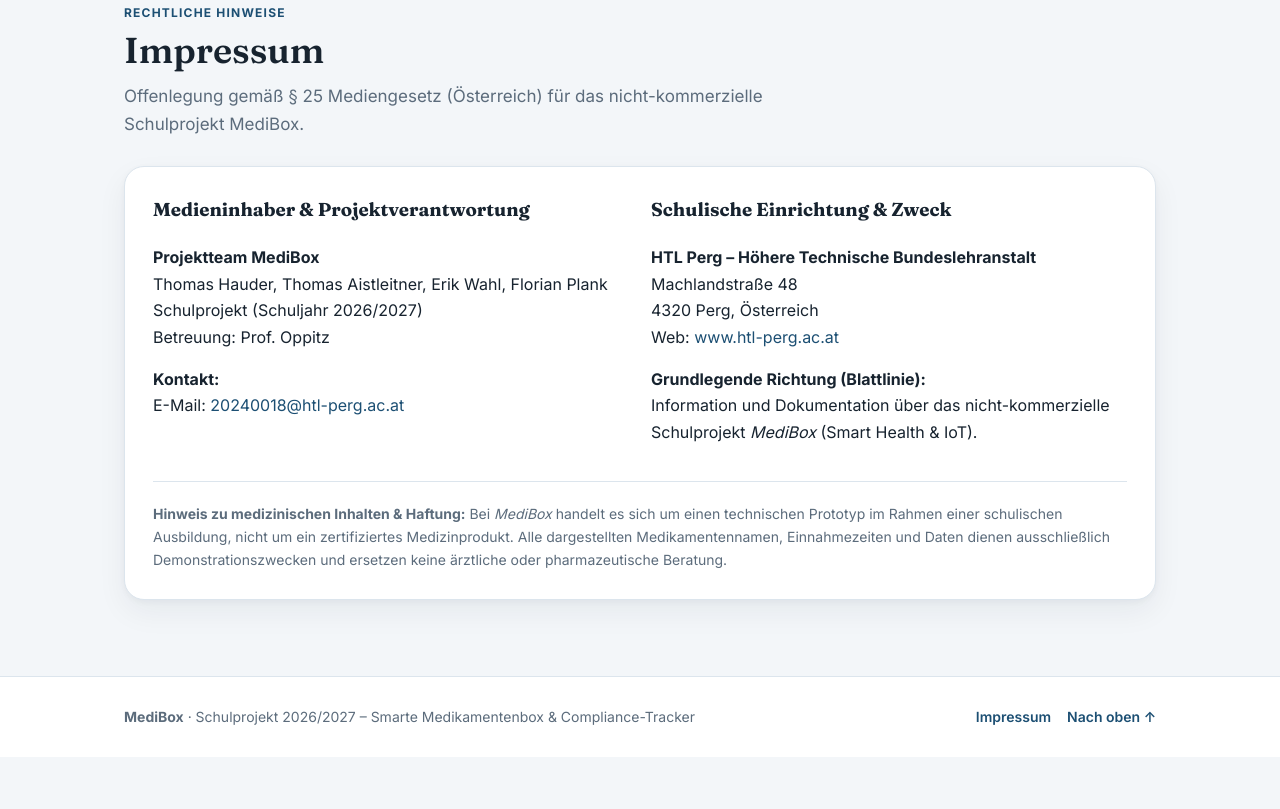
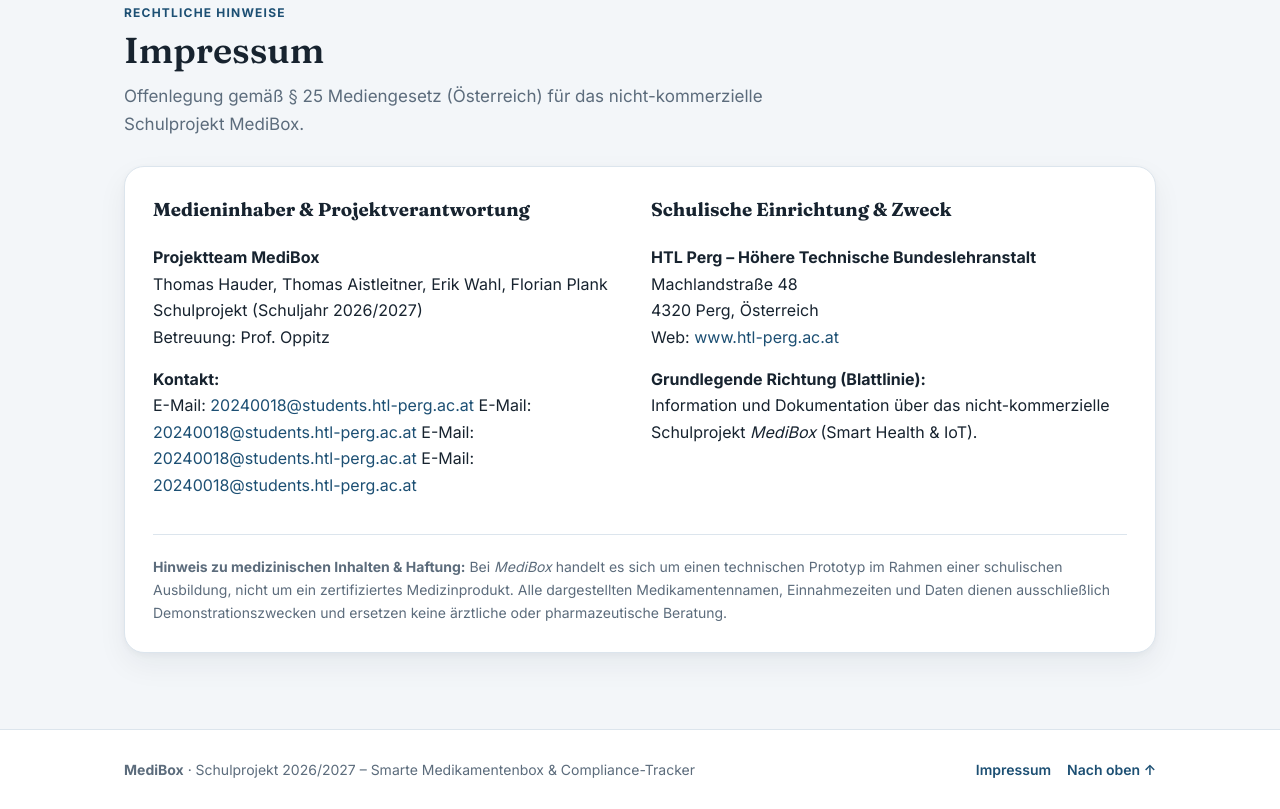
Before and after one commit to TomTomHDot/TomTomHDot.github.io, a plain HTML site: page index.html in a window 1280 px wide. Shown: the part 4852-5661 px from the top of the page. Before the commit the page ends 5609 px from the top, so only its background shows below. Drawn offline with Linux system fonts and the light colour scheme.

Commit message:
Update email contacts in index.html

```diff
--- a/index.html
+++ b/index.html
@@ -1390,7 +1390,10 @@ VALUES (42, 1, 2, '2026-05-12', '13:02', 'pünktlich');</pre>
               </p>
               <p>
                 <strong>Kontakt:</strong><br>
-                E-Mail: <a href="mailto:20240018@htl-perg.ac.at">20240018@htl-perg.ac.at</a>
+                E-Mail: <a href="mailto:20240018@students.htl-perg.ac.at">20240018@students.htl-perg.ac.at</a>
+                E-Mail: <a href="mailto:20240041@students.htl-perg.ac.at">20240018@students.htl-perg.ac.at</a>
+                E-Mail: <a href="mailto:20240040@students.htl-perg.ac.at">20240018@students.htl-perg.ac.at</a>
+                E-Mail: <a href="mailto:20240001@students.htl-perg.ac.at">20240018@students.htl-perg.ac.at</a>
               </p>
             </div>
 
```
